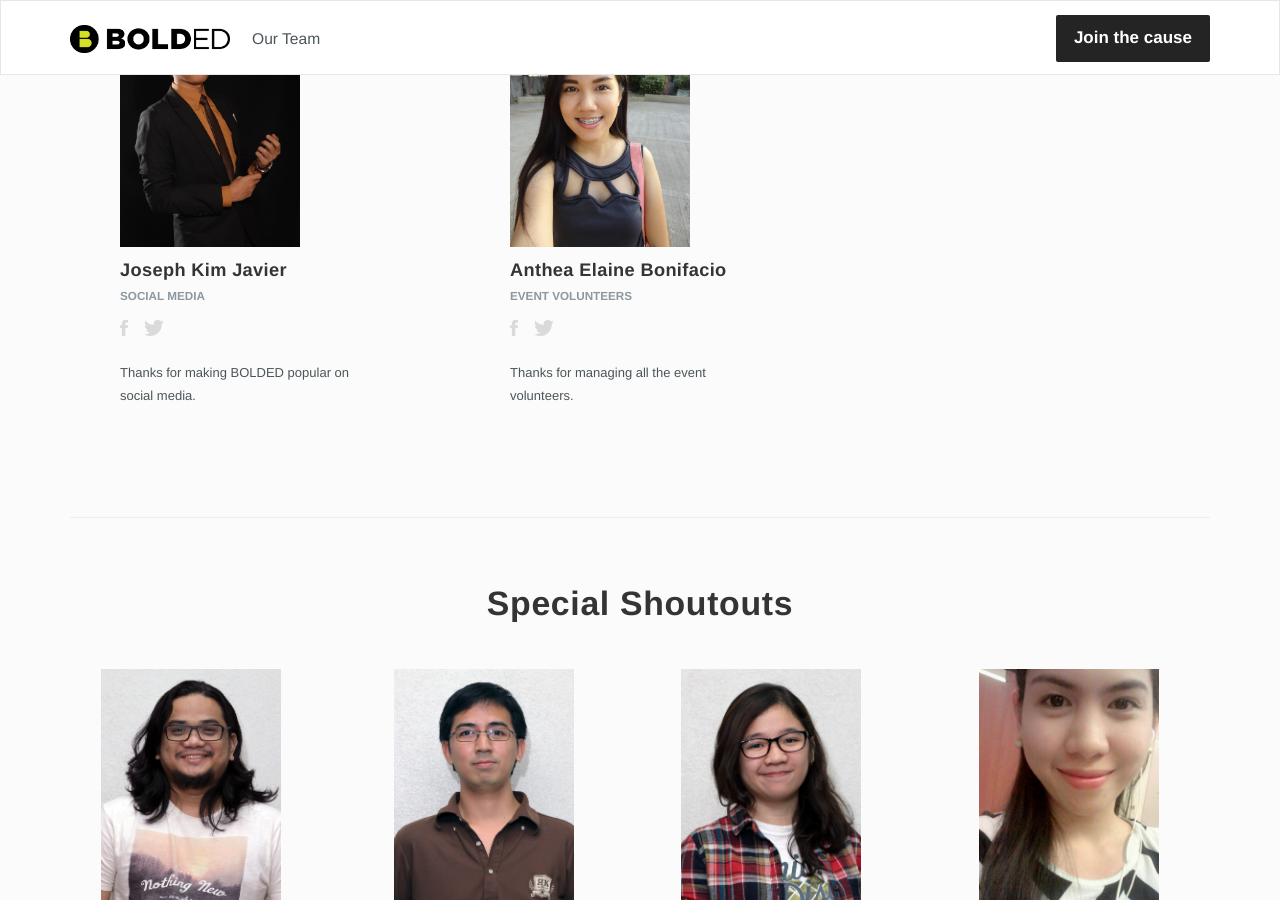
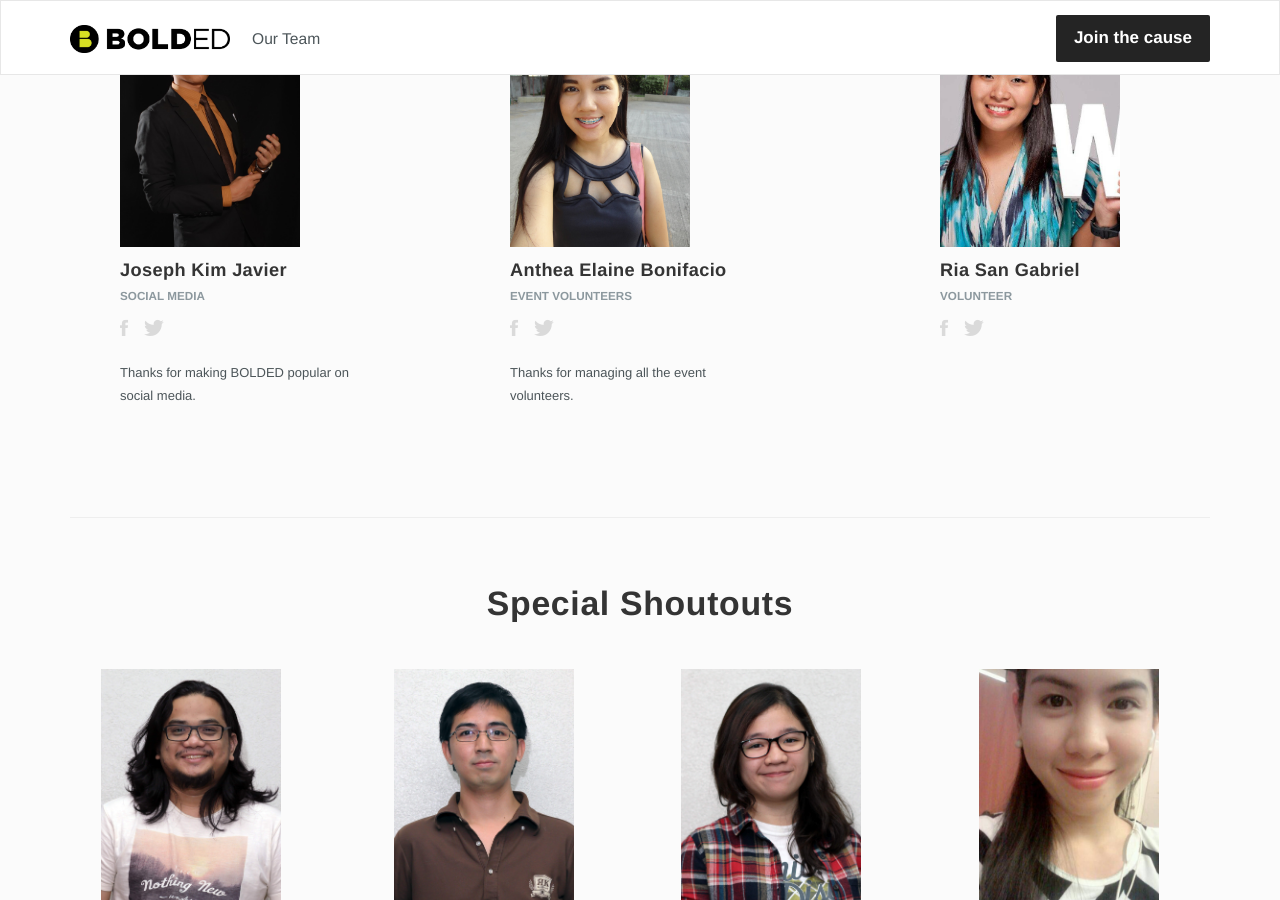
Before and after one commit to codedred/bolded, a Jekyll site: the page built from team.html, in a window 1280 px wide and 900 px high, scrolled down 3298 px. Built offline with Jekyll 4.4.1, drawn with Linux system fonts in a browser that asks for light colours; nearby versions of some CDN libraries; some web fonts are replaced.

Commit message:
adds some team members social links and pictures

```diff
--- a/_includes/team_members.html
+++ b/_includes/team_members.html
@@ -183,10 +183,10 @@
 						<h4 class="member-name">Joseph Kim Javier</h4>
 						<p class="member-title">Social Media</p>
 						<div class="member-misc">
-							<a href="#" class="social-icon">
+							<a href="https://www.facebook.com/Kyemme" class="social-icon">
 								<i class="icon ion-social-facebook"></i>
 							</a>
-							<a href="#" class="social-icon">
+							<a href="https://twitter.com/itsjosephkimj" class="social-icon">
 								<i class="icon ion-social-twitter"></i>
 							</a>
 						</div>
@@ -211,6 +211,25 @@
 						</div>
 						<div class="member-content">
 							<p class="member-desc">Thanks for managing all the event volunteers.</p>
+						</div>
+					</div>
+				</div>
+
+				<div class="col-md-4">
+					<div class="member-item">
+						<img src="./assets/images/team/ria.jpg" class="img-responsive member-image" />
+						<h4 class="member-name">Ria San Gabriel</h4>
+						<p class="member-title">Volunteer</p>
+						<div class="member-misc">
+							<a href="#" class="social-icon">
+								<i class="icon ion-social-facebook"></i>
+							</a>
+							<a href="#" class="social-icon">
+								<i class="icon ion-social-twitter"></i>
+							</a>
+						</div>
+						<div class="member-content">
+							<p class="member-desc"></p>
 						</div>
 					</div>
 				</div>
@@ -463,26 +482,26 @@
       <h2 class="team-header">The Community Leaders</h2>
       <div class="row">
         <div class="col-md-2 col-sm-4 col-xs-6">
-          <img src="http://placehold.it/150x200" class="img-responsive member-image" />
+          <img src="./assets/images/team/mikko.jpg" class="img-responsive member-image" />
           <h4 class="member-name">Mikko</h4>
           <div class="member-misc">
-            <a href="#" class="social-icon">
+            <a href="https://www.facebook.com/mikko.perez" class="social-icon">
               <i class="icon ion-social-facebook"></i>
             </a>
-            <a href="https://twitter.com/sharonyhf" class="social-icon">
+            <a href="#" class="social-icon">
               <i class="icon ion-social-twitter"></i>
             </a>
           </div>
         </div>
 
         <div class="col-md-2 col-sm-4 col-xs-6">
-          <img src="http://placehold.it/150x200" class="img-responsive member-image" />
+          <img src="./assets/images/team/deepak.png" class="img-responsive member-image" />
           <h4 class="member-name">Deepak</h4>
           <div class="member-misc">
-            <a href="#" class="social-icon">
+            <a href="https://www.facebook.com/paperclip.hk" class="social-icon">
               <i class="icon ion-social-facebook"></i>
             </a>
-            <a href="https://twitter.com/sharonyhf" class="social-icon">
+            <a href="https://twitter.com/deepsmad" class="social-icon">
               <i class="icon ion-social-twitter"></i>
             </a>
           </div>
@@ -495,7 +514,7 @@
             <a href="#" class="social-icon">
               <i class="icon ion-social-facebook"></i>
             </a>
-            <a href="https://twitter.com/sharonyhf" class="social-icon">
+            <a href="#" class="social-icon">
               <i class="icon ion-social-twitter"></i>
             </a>
           </div>
@@ -508,7 +527,7 @@
             <a href="#" class="social-icon">
               <i class="icon ion-social-facebook"></i>
             </a>
-            <a href="https://twitter.com/sharonyhf" class="social-icon">
+            <a href="#" class="social-icon">
               <i class="icon ion-social-twitter"></i>
             </a>
           </div>
@@ -521,7 +540,7 @@
             <a href="#" class="social-icon">
               <i class="icon ion-social-facebook"></i>
             </a>
-            <a href="https://twitter.com/sharonyhf" class="social-icon">
+            <a href="#" class="social-icon">
               <i class="icon ion-social-twitter"></i>
             </a>
           </div>
@@ -534,7 +553,7 @@
             <a href="#" class="social-icon">
               <i class="icon ion-social-facebook"></i>
             </a>
-            <a href="https://twitter.com/sharonyhf" class="social-icon">
+            <a href="#" class="social-icon">
               <i class="icon ion-social-twitter"></i>
             </a>
           </div>
```
Also changed, not shown: assets/images/team/deepak.png (added), assets/images/team/mikko.jpg (added), assets/images/team/ria.jpg (added).
